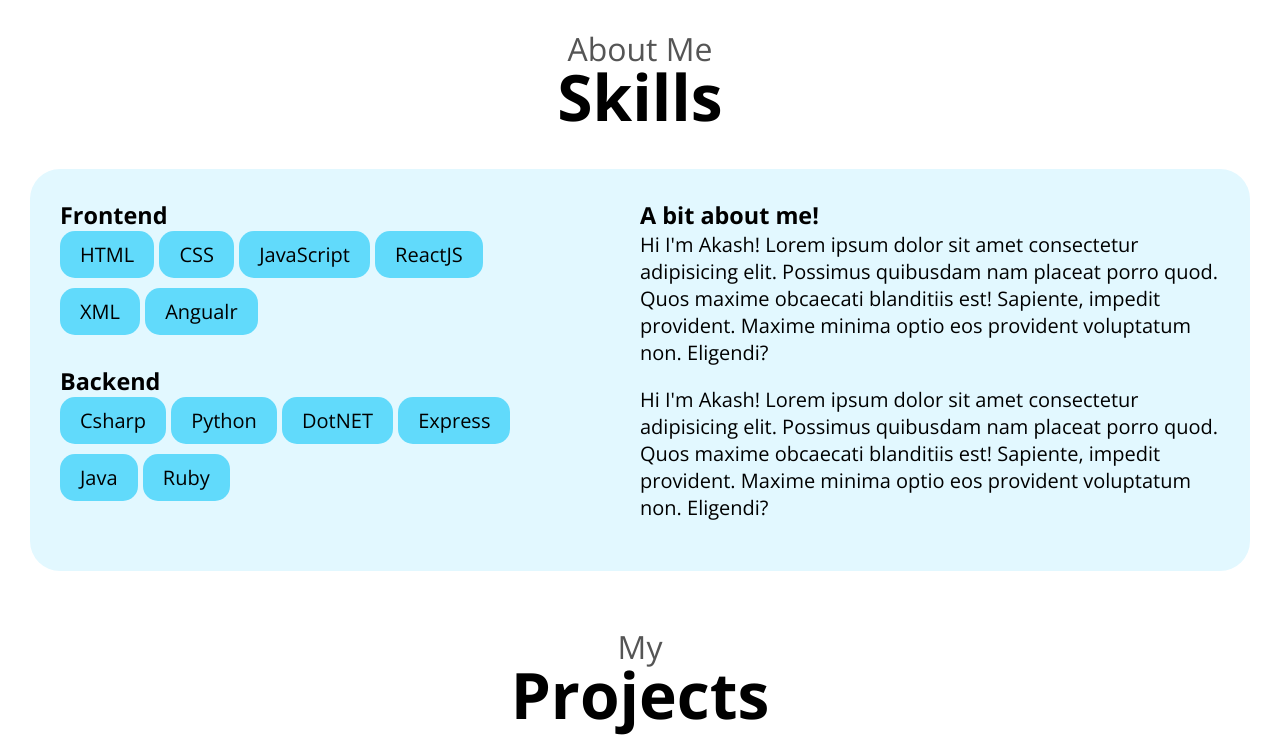
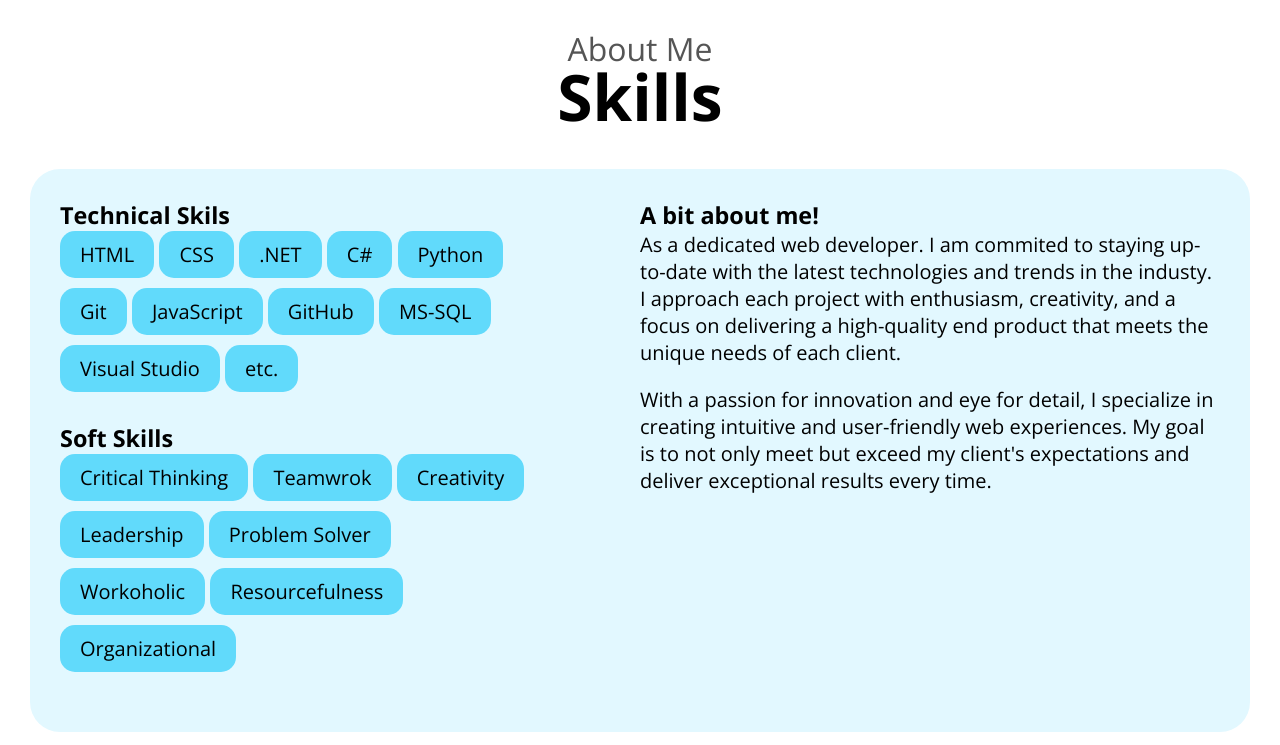
Before and after one commit to akash-namdev/My-Portfolio, a plain HTML site: page index.html in a window 1280 px wide. Shown: the part 1411-2156 px from the top of the page. Drawn offline with nearby package versions, Linux system fonts and the light colour scheme.

Commit message:
Here New changes Made!

```diff
--- a/index.html
+++ b/index.html
@@ -53,9 +53,7 @@
         <section class="hero container">
             <div class="hero-blue">
                 <h1><small>Hi I'm</small>Akash Namdev</h1>
-                <p>Lorem ipsum dolor sit, amet consectetur adipisicing elit. Fuga excepturi illo sint inventore odit
-                    deserunt incidunt.<span>Akash Namdev Bandichode</span> Nobis voluptatem odit possimus beatae vitae
-                    molestias. Delectus minima mollitia sed optio maiores illum.</p>
+                <p>A Full Stact Developer. I design and code beautifully simple things, and I love what I do. </p>
                 <div class="call-to-action">
                     <a href="./resume.pdf" class="button black" target="_blank">View Resume</a>
                     <a href="mailto:akashnamdev0273@gmail.com" class="button white" target="_blank">Contact Me</a>
@@ -107,35 +105,42 @@
             </h2>
             <div class="holder-blue">
                 <div class="left-column">
-                    <h3>Frontend</h3>
+                    <h3>Technical Skils</h3>
                     <ul>
                         <li>HTML</li>
                         <li>CSS</li>
+                        <li>.NET</li>
+                        <li>C#</li>
+                        <li>Python</li>
+                        <li>Git</li>
                         <li>JavaScript</li>
-                        <li>ReactJS</li>
-                        <li>XML</li>
-                        <li>Angualr</li>
+                        <li>GitHub</li>
+                        <li>MS-SQL</li>
+                        <li>Visual Studio</li>
+                        <li>etc.</li>
                     </ul>
-                    <h3>Backend</h3>
+                    <h3>Soft Skills</h3>
                     <ul>
-                        <li>Csharp</li>
-                        <li>Python</li>
-                        <li>DotNET</li>
-                        <li>Express</li>
-                        <li>Java</li>
-                        <li>Ruby</li>
+                        <li>Critical Thinking</li>
+                        <li>Teamwrok</li>
+                        <li>Creativity</li>
+                        <li>Leadership</li>
+                        <li>Problem Solver</li>
+                        <li>Workoholic</li>
+                        <li>Resourcefulness</li>
+                        <li>Organizational</li>
                     </ul>
                 </div>
                 <div class="right-column">
                     <h3>
                         A bit about me!
                     </h3>
-                    <p>Hi I'm Akash! Lorem ipsum dolor sit amet consectetur adipisicing elit. Possimus quibusdam nam
-                        placeat porro quod. Quos maxime obcaecati blanditiis est! Sapiente, impedit provident. Maxime
-                        minima optio eos provident voluptatum non. Eligendi?</p>
-                    <p>Hi I'm Akash! Lorem ipsum dolor sit amet consectetur adipisicing elit. Possimus quibusdam nam
-                        placeat porro quod. Quos maxime obcaecati blanditiis est! Sapiente, impedit provident. Maxime
-                        minima optio eos provident voluptatum non. Eligendi?</p>
+                    <p>As a dedicated web developer. I am commited to staying up-to-date with the latest technologies and
+                        trends in the industy. I approach each project with enthusiasm, creativity, and a focus on
+                        delivering a high-quality end product that meets the unique needs of each client.</p>
+                    <p>With a passion for innovation and eye for detail, I specialize in creating intuitive and
+                        user-friendly web experiences. My goal is to not only meet but exceed my client's expectations
+                        and deliver exceptional results every time.</p>
 
                 </div>
             </div>
```
